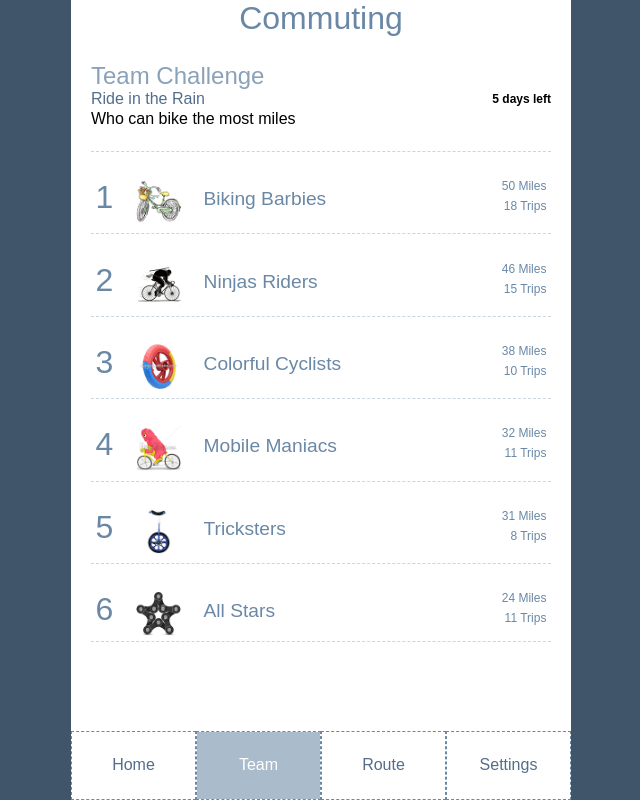
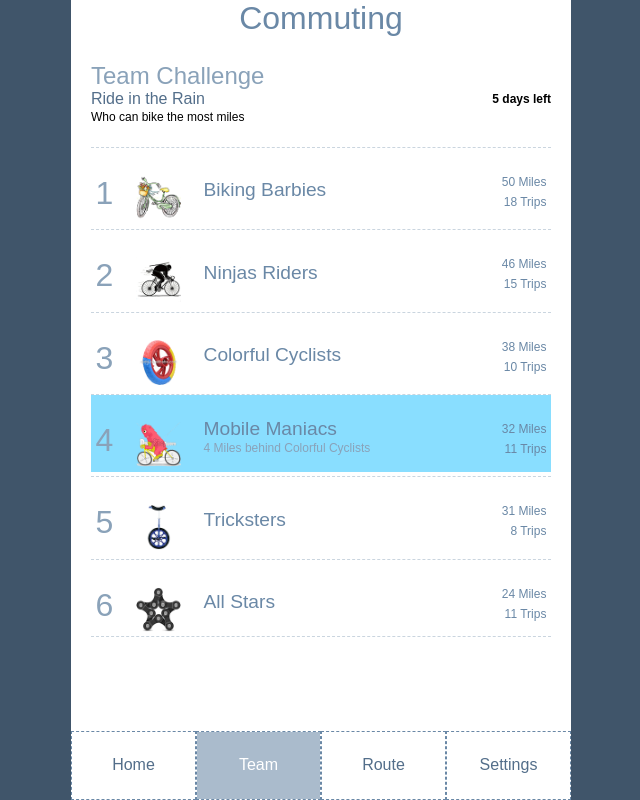
Before and after one commit to portiaportia/capstone, a PHP site: page / in a window 1280 px wide, after a click on "Team". Shown: the whole page, without its empty margins (319-959 px from the left). Run offline with PHP 8.4, Linux system fonts and the light colour scheme; style sheets or scripts are compiled from the project's sources.

Commit message:
added highlighting your team

```diff
--- a/css/styles.less
+++ b/css/styles.less
@@ -140,8 +140,15 @@ body {
 	overflow:hidden;
 }
 
-.leader a:hover, .leader a:active {
+.leader a:hover {
 	background:lighten(@colorRoute, 10%);
+}
+
+.leader.my-team a, .leader.my-row a {
+	background:lighten(#00ADEF, 30%);
+}
+.leader.my-team a:hover, .leader.my-row a:hover {
+	background:lighten(#00ADEF, 10%) + #000;
 }
 
 .leader .position {
@@ -151,6 +158,7 @@ body {
 	padding:0;
 	margin-right:5%;
 	margin-top:5%;
+	color:darken(@colorRoute, 10%);
 }
 
 .leader img {
@@ -161,11 +169,26 @@ body {
 	width:10%;
 }
 
+.leader header {
+	float:left;
+	margin-top:4%;
+}
+
 .leader h1 {
 	font-size:1.5em;
 	text-align: left;
 	float:left;
-	margin-top:7%;
+	margin-top:6%;
+}
+
+.leader header h1 {
+	float:none;
+	margin-top:0;
+}
+
+.leader h2 {
+	font-size:.75em;
+	text-align: left;
 }
 
 .leader .miles {
@@ -252,6 +275,10 @@ a, h1 a, h2 a {
 	text-decoration:none;
 }
 
+h4 {
+	font-size:.75em;
+}
+
 strong {
 	font-weight:600;
 }
--- a/index.php
+++ b/index.php
@@ -70,11 +70,14 @@
 				</a>
 			</section>
 
-			<section class="leader">
+			<section class="leader my-team">
 				<a href="#team-details">
 					<p class="position">4</p>
 					<img src="images/team4.png">
-					<h1>Mobile Maniacs</h1>
+					<header>
+                        <h1>Mobile Maniacs</h1>
+                        <h2>4 Miles behind Colorful Cyclists</h2>
+                    </header>
 					<div class="miles">
 						<p>32 Miles</p>
 						<p>11 Trips</p>
@@ -129,6 +132,7 @@
 
 		<div class="leaderboard">
 			<section class="leader">
+            	<p class="position">1</p>
 				<img src="images/person.png">
 				<h1>Bryan Taylor</h1>
 				<div class="miles">
@@ -137,6 +141,7 @@
 					</div>
 			</section>
 			<section class="leader">
+            	<p class="position">2</p>
 				<img src="images/person.png">
 				<h1>Jen Clark</h1>
 				<div class="miles">
@@ -144,7 +149,8 @@
 					<p>3 Trips</p>
 				</div>
 			</section>
-			<section class="leader">
+			<section class="leader my-row">
+            	<p class="position">3</p>
 				<img src="images/person.png">
 				<h1>Samantha Walker</h1>
 				<div class="miles">
@@ -153,6 +159,7 @@
 				</div>
 			</section>
 			<section class="leader">
+            	<p class="position">4</p>
 				<img src="images/person.png">
 				<h1>Mark Adams</h1>
 				<div class="miles">
```
Also changed, not shown: js/script.js (line endings or trailing spaces).
